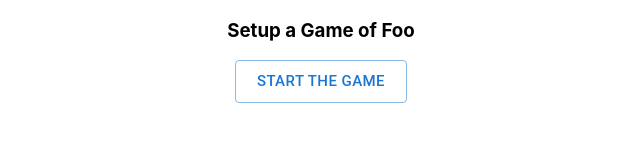
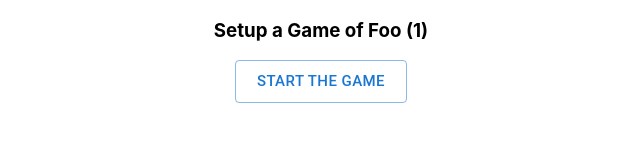
Before and after one commit to tsteelematc/foo-23f, a React (Create React App) app: page /#/setup in a window 1280 px wide. Shown: the top 160 px of the page, without its empty margins (319-959 px from the left). Built offline with nearby package versions, Linux system fonts and the light colour scheme.

Commit message:
Reviewed useState() and React state in general...
I had fun!

```diff
--- a/src/App.tsx
+++ b/src/App.tsx
@@ -1,4 +1,4 @@
-import React from 'react';
+import React, { useState } from 'react';
 import logo from './logo.svg';
 import './App.css';
 
@@ -11,6 +11,10 @@ import { Home } from './Home';
 import { Setup } from './Setup';
 import { Play } from './Play';
 
+const App = () => {
+
+  const [num, setNum] = useState(1);
+
   const router = createHashRouter([
     {
       path: "/",
@@ -18,7 +22,10 @@ const router = createHashRouter([
     },
     {
       path: "/setup",
-    element: <Setup />,
+      element: <Setup
+        num={num}
+        setNum={setNum}
+      />,
     },
     {
       path: "/play",
@@ -26,8 +33,6 @@ const router = createHashRouter([
     },
   ]);
 
-
-const App = () => {
   return (
     <div className="App">
       <RouterProvider router={router} />
--- a/src/Setup.tsx
+++ b/src/Setup.tsx
@@ -1,20 +1,38 @@
 import Button from '@mui/material/Button';
+import { FC, useState } from 'react';
 import { useNavigate } from "react-router-dom";
 
-export const Setup = () => {
+interface SetupProps {
+    num: number;
+    setNum: any;
+};
+
+export const Setup: FC<SetupProps> = ({num, setNum}) => {
+
+    console.log("Setup called ! ! !");
 
     const navigate = useNavigate();
+
+    // let num = 1;
+    // const [num, setNum] = useState(1);
 
     return (
         <>
             <h3>
-                Setup a Game of Foo
+                Setup a Game of Foo ({num})
             </h3>
             <Button
                 variant="outlined"
                 size="large"
                 onClick={
-                    () => navigate('/play')
+                    // () => navigate('/play')
+                    () => {
+                        // setNum(num + 1);
+                        // console.log(num);
+
+                        setNum(num + 1);
+                        navigate('/play');
+                    }
                 }
             >
                 Start the Game
```
Lines whose indentation alone changed are shown as unchanged.
